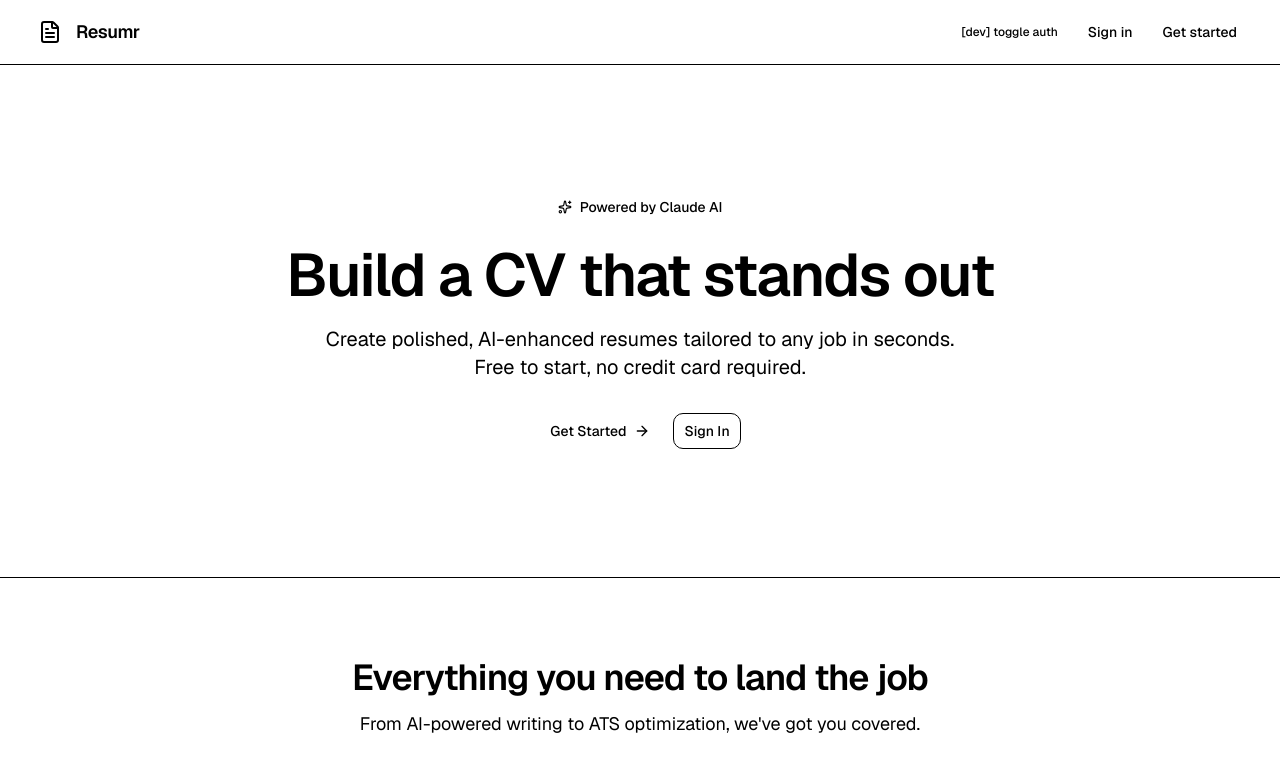
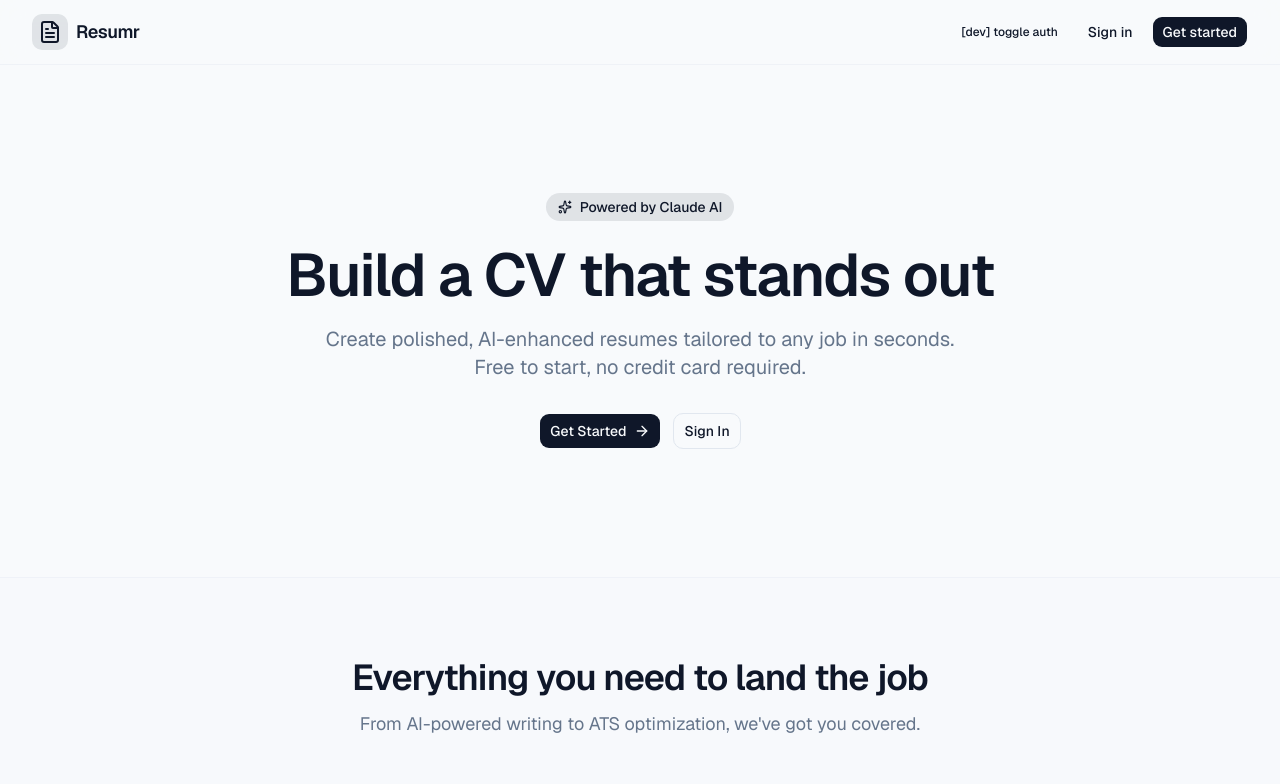
Before and after one commit to teslyym/Resumr, a React (Vite) app in the folder client/: page / in a window 1280 px wide. Shown: the top 784 px of the page. Built offline with nearby package versions, Linux system fonts and the light colour scheme.

Commit message:
corrected CSS variables for improved theming and add utility classes for animations and overlays

```diff
--- a/client/src/index.css
+++ b/client/src/index.css
@@ -1,93 +1,70 @@
-@import "tw-animate-css";
-@import "shadcn/tailwind.css";
-@import "@fontsource-variable/geist";
 @tailwind base;
 @tailwind components;
 @tailwind utilities;
 
 @layer base {
   :root {
-    --background: oklch(1 0 0);
-    --foreground: oklch(0.145 0 0);
-    --card: oklch(1 0 0);
-    --card-foreground: oklch(0.145 0 0);
-    --primary: oklch(0.205 0 0);
-    --primary-foreground: oklch(0.985 0 0);
-    --secondary: oklch(0.97 0 0);
-    --secondary-foreground: oklch(0.205 0 0);
-    --muted: oklch(0.97 0 0);
-    --muted-foreground: oklch(0.556 0 0);
-    --accent: oklch(0.97 0 0);
-    --accent-foreground: oklch(0.205 0 0);
-    --destructive: oklch(0.577 0.245 27.325);
+    /* Slate-based neutrals */
+    --background: 210 40% 98%; /* #F8FAFC — barely-tinted slate */
+    --foreground: 222 47% 11%; /* #0F172A — slate-900 */
+
+    --card: 0 0% 100%; /* pure white cards */
+    --card-foreground: 222 47% 11%;
+
+    --popover: 0 0% 100%;
+    --popover-foreground: 222 47% 11%;
+
+    /* Primary = slate-900 (near black, the "dark CTA" look) */
+    --primary: 222 47% 11%;
+    --primary-foreground: 210 40% 98%;
+
+    --secondary: 210 40% 96%; /* #F1F5F9 — slate-100 */
+    --secondary-foreground: 222 47% 11%;
+
+    --muted: 210 40% 96%;
+    --muted-foreground: 215 16% 47%; /* slate-500 */
+
+    --accent: 210 40% 96%;
+    --accent-foreground: 222 47% 11%;
+
+    --destructive: 0 84% 60%;
     --destructive-foreground: 210 40% 98%;
-    --border: oklch(0.922 0 0);
-    --input: oklch(0.922 0 0);
-    --ring: oklch(0.708 0 0);
+
+    --border: 214 32% 91%; /* slate-200 */
+    --input: 214 32% 91%;
+    --ring: 222 47% 11%;
+
     --radius: 0.625rem;
-    --popover: oklch(1 0 0);
-    --popover-foreground: oklch(0.145 0 0);
-    --chart-1: oklch(0.87 0 0);
-    --chart-2: oklch(0.556 0 0);
-    --chart-3: oklch(0.439 0 0);
-    --chart-4: oklch(0.371 0 0);
-    --chart-5: oklch(0.269 0 0);
-    --sidebar: oklch(0.985 0 0);
-    --sidebar-foreground: oklch(0.145 0 0);
-    --sidebar-primary: oklch(0.205 0 0);
-    --sidebar-primary-foreground: oklch(0.985 0 0);
-    --sidebar-accent: oklch(0.97 0 0);
-    --sidebar-accent-foreground: oklch(0.205 0 0);
-    --sidebar-border: oklch(0.922 0 0);
-    --sidebar-ring: oklch(0.708 0 0);
+
+    /* Emerald accent — used for AI badges, success, headlines */
+    --emerald: 160 84% 32%; /* #059669 — emerald-600 */
+    --emerald-foreground: 0 0% 100%;
+    --emerald-light: 152 76% 95%; /* #ECFDF5 — emerald-50 */
   }
 
   .dark {
-    --background: oklch(0.145 0 0);
-    --foreground: oklch(0.985 0 0);
-    --card: oklch(0.205 0 0);
-    --card-foreground: oklch(0.985 0 0);
-    --primary: oklch(0.922 0 0);
-    --primary-foreground: oklch(0.205 0 0);
-    --secondary: oklch(0.269 0 0);
-    --secondary-foreground: oklch(0.985 0 0);
-    --muted: oklch(0.269 0 0);
-    --muted-foreground: oklch(0.708 0 0);
-    --accent: oklch(0.269 0 0);
-    --accent-foreground: oklch(0.985 0 0);
-    --destructive: oklch(0.704 0.191 22.216);
+    --background: 222 47% 5%;
+    --foreground: 210 40% 98%;
+    --card: 222 47% 8%;
+    --card-foreground: 210 40% 98%;
+    --popover: 222 47% 8%;
+    --popover-foreground: 210 40% 98%;
+    --primary: 210 40% 98%;
+    --primary-foreground: 222 47% 11%;
+    --secondary: 217 33% 17%;
+    --secondary-foreground: 210 40% 98%;
+    --muted: 217 33% 17%;
+    --muted-foreground: 215 20% 65%;
+    --accent: 217 33% 17%;
+    --accent-foreground: 210 40% 98%;
+    --destructive: 0 63% 31%;
     --destructive-foreground: 210 40% 98%;
-    --border: oklch(1 0 0 / 10%);
-    --input: oklch(1 0 0 / 15%);
-    --ring: oklch(0.556 0 0);
-    --popover: oklch(0.205 0 0);
-    --popover-foreground: oklch(0.985 0 0);
-    --chart-1: oklch(0.87 0 0);
-    --chart-2: oklch(0.556 0 0);
-    --chart-3: oklch(0.439 0 0);
-    --chart-4: oklch(0.371 0 0);
-    --chart-5: oklch(0.269 0 0);
-    --sidebar: oklch(0.205 0 0);
-    --sidebar-foreground: oklch(0.985 0 0);
-    --sidebar-primary: oklch(0.488 0.243 264.376);
-    --sidebar-primary-foreground: oklch(0.985 0 0);
-    --sidebar-accent: oklch(0.269 0 0);
-    --sidebar-accent-foreground: oklch(0.985 0 0);
-    --sidebar-border: oklch(1 0 0 / 10%);
-    --sidebar-ring: oklch(0.556 0 0);
-  }
-  .theme {
-    --font-heading: var(--font-sans);
-    --font-sans: 'Geist Variable', sans-serif;
-  }
-  * {
-    @apply border-border outline-ring/50;
-  }
-  body {
-    @apply bg-background text-foreground;
-  }
-  html {
-    @apply font-sans;
+    --border: 217 33% 17%;
+    --input: 217 33% 17%;
+    --ring: 213 27% 84%;
+    --emerald: 152 69% 50%;
+    --emerald-foreground: 222 47% 5%;
+    --emerald-light: 160 84% 12%;
   }
 }
 
@@ -95,10 +72,89 @@
   * {
     @apply border-border;
   }
+  html {
+    -webkit-font-smoothing: antialiased;
+    -moz-osx-font-smoothing: grayscale;
+  }
   body {
-    @apply bg-background text-foreground;
-    font-feature-settings:
-      "rlig" 1,
-      "calt" 1;
+    @apply bg-background text-foreground font-sans;
+    font-feature-settings: "cv11", "ss01", "ss03"; /* Geist's nice variants */
+  }
+  /* Tighter tracking for headlines (Geist looks better with this) */
+  h1,
+  h2,
+  h3,
+  h4 {
+    letter-spacing: -0.02em;
   }
 }
+
+@layer utilities {
+  /* Animated mesh blob background */
+  .mesh-bg {
+    position: absolute;
+    inset: 0;
+    overflow: hidden;
+    pointer-events: none;
+    z-index: 0;
+  }
+  .mesh-bg::before,
+  .mesh-bg::after {
+    content: "";
+    position: absolute;
+    border-radius: 50%;
+    filter: blur(80px);
+    opacity: 0.5;
+  }
+  .mesh-bg::before {
+    width: 500px;
+    height: 500px;
+    background: hsl(var(--emerald) / 0.25);
+    top: -100px;
+    left: -100px;
+    animation: blob-1 20s ease-in-out infinite;
+  }
+  .mesh-bg::after {
+    width: 400px;
+    height: 400px;
+    background: hsl(222 47% 11% / 0.08);
+    top: 100px;
+    right: -50px;
+    animation: blob-2 25s ease-in-out infinite;
+  }
+
+  /* Subtle grid pattern overlay */
+  .grid-bg {
+    background-image:
+      linear-gradient(to right, hsl(var(--border) / 0.5) 1px, transparent 1px),
+      linear-gradient(to bottom, hsl(var(--border) / 0.5) 1px, transparent 1px);
+    background-size: 48px 48px;
+    -webkit-mask-image: radial-gradient(
+      ellipse at center,
+      black 30%,
+      transparent 70%
+    );
+    mask-image: radial-gradient(ellipse at center, black 30%, transparent 70%);
+  }
+
+  /* Shimmer overlay for buttons (AI-generating state) */
+  .shimmer-overlay {
+    position: relative;
+    overflow: hidden;
+  }
+  .shimmer-overlay::after {
+    content: "";
+    position: absolute;
+    top: 0;
+    left: -100%;
+    width: 100%;
+    height: 100%;
+    background: linear-gradient(
+      90deg,
+      transparent,
+      hsl(0 0% 100% / 0.2),
+      transparent
+    );
+    animation: shimmer 2s linear infinite;
+  }
+}
```
